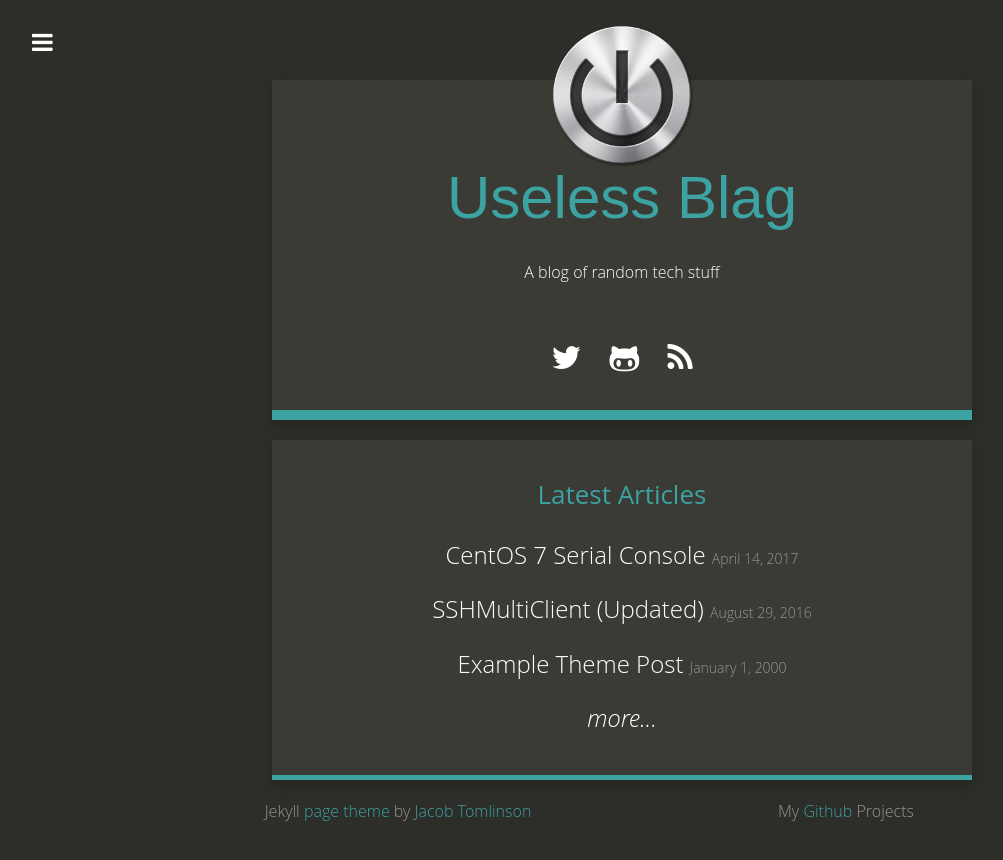
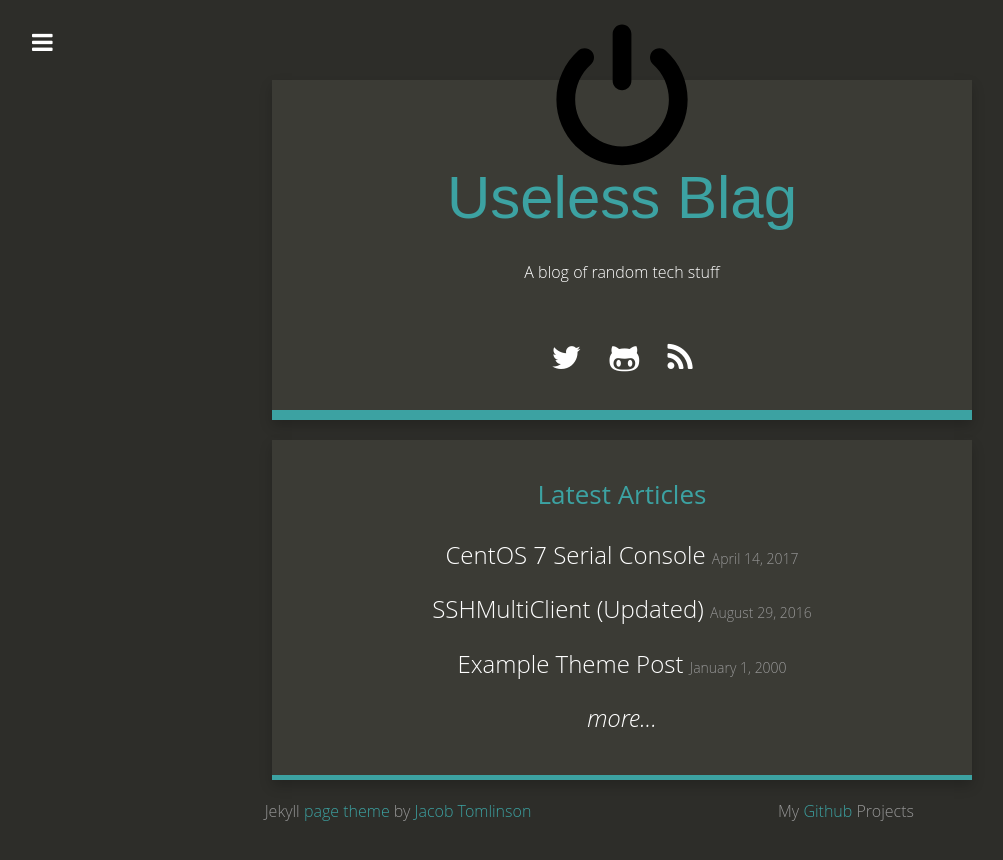
Before and after one commit to mrdaveanderson/mrdaveanderson.github.io, a Jekyll site: the page built from index.html, in a window 1280 px wide. Shown: the top 860 px of the page, without its empty margins (18-1021 px from the left). Built offline with Jekyll 4.4.1, drawn with Linux system fonts in a browser that asks for light colours; nearby versions of some CDN libraries.

```diff
--- a/_config.yml
+++ b/_config.yml
@@ -5,7 +5,7 @@ description: ""
 baseurl: ""
 url: "https://mrdaveanderson.github.io/"
 title_description: "A blog of random tech stuff"
-title_image: "/images/PowerIcon-256.png"
+title_image: "/images/PowerIcon.svg"
 post_limit: 8
 
 # Social usernames/URLs
```
Also changed, not shown: images/PowerIcon.svg (added).
